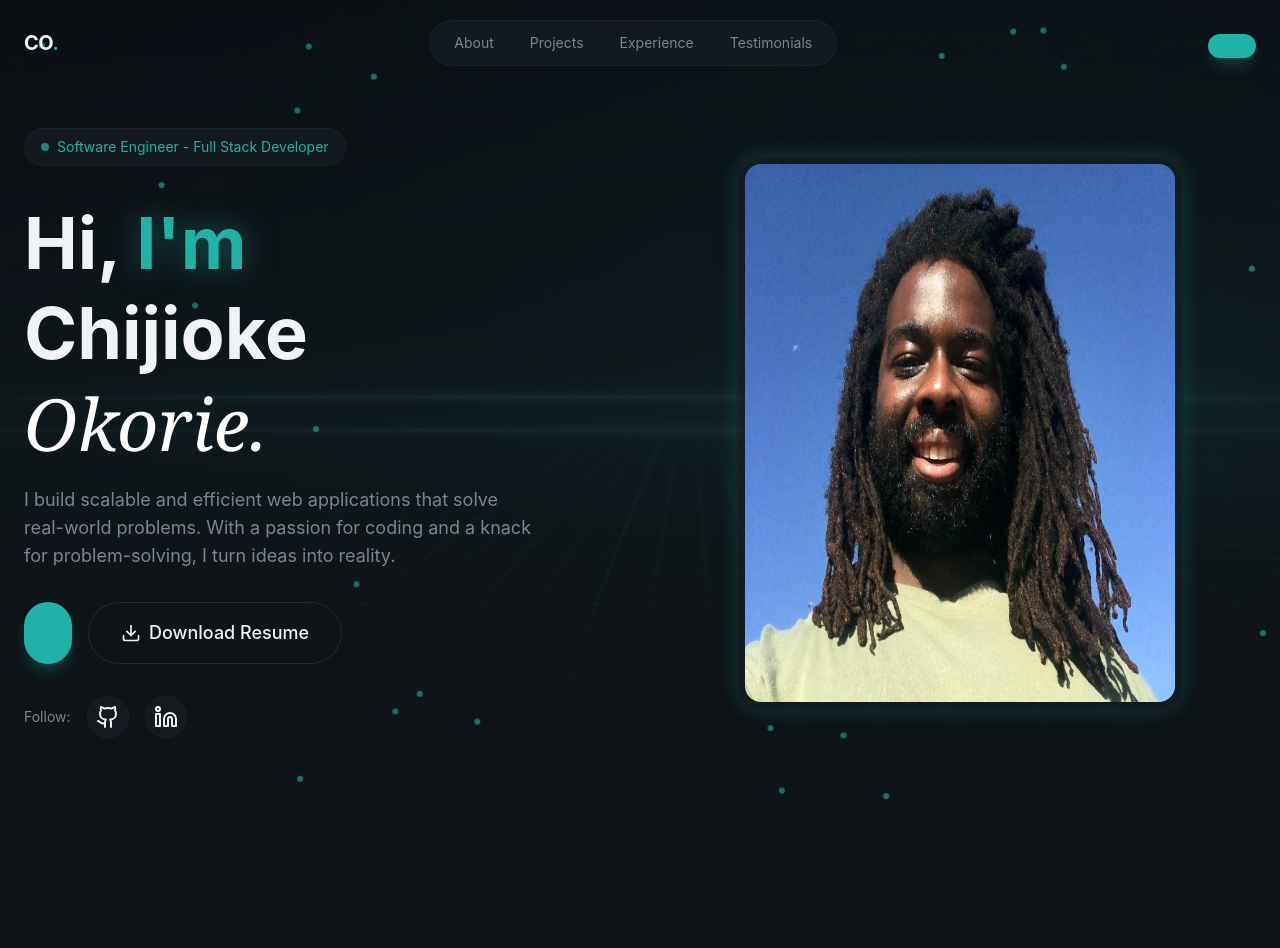
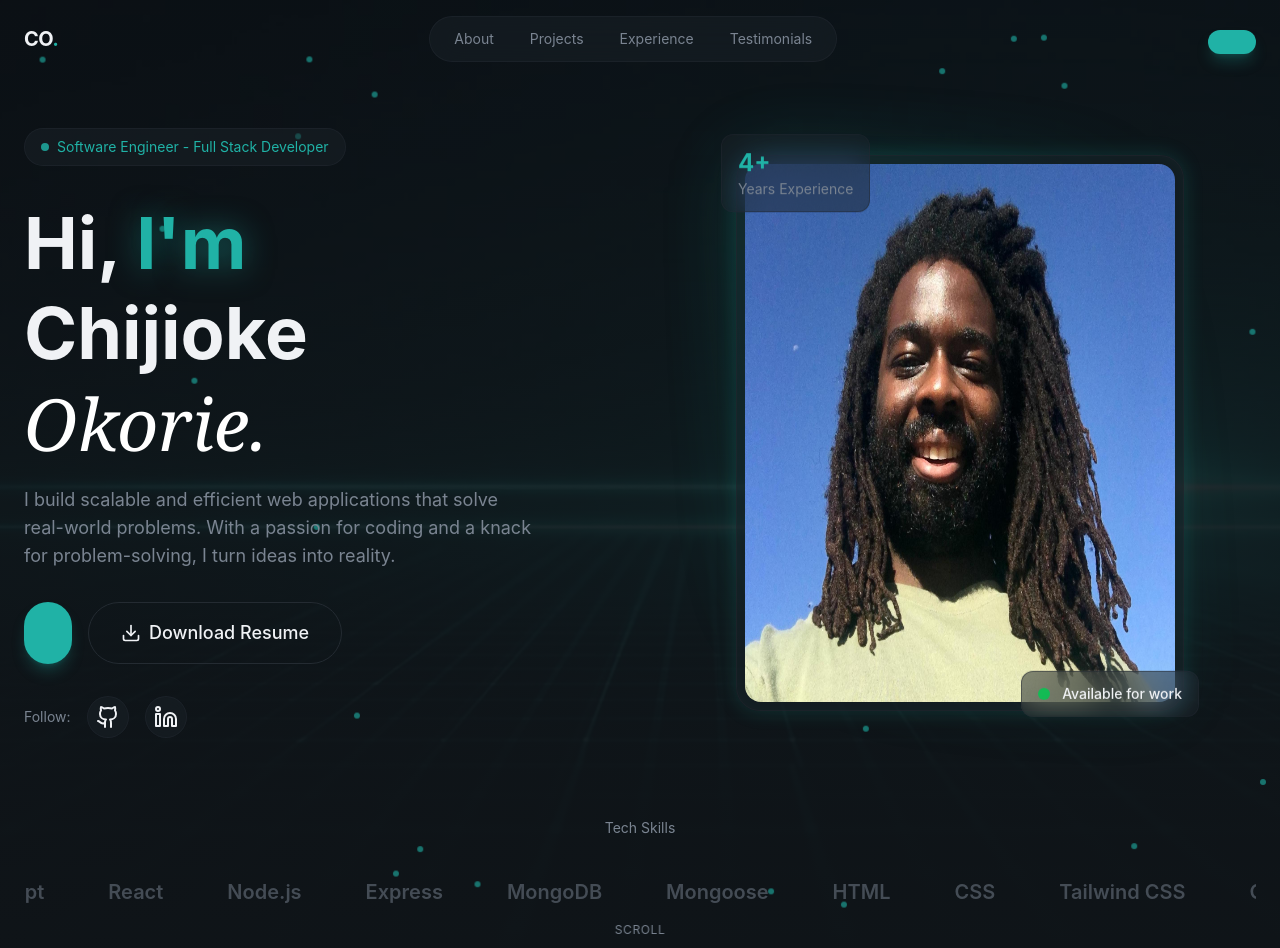
Before and after one commit to cokorie/dev-portfolio, a React (Vite) app: page / in a window 1280 px wide. Shown: the top 948 px of the page. Before the commit the page ends 818 px from the top, so only its background shows below. Built offline with nearby package versions, Linux system fonts and the light colour scheme.

Commit message:
add full hero section with ad'tl styling

```diff
--- a/src/index.css
+++ b/src/index.css
@@ -96,9 +96,37 @@
     }
   }
 
+  @keyframes float {
+    0%,
+    100% {
+      transform: translateY(0);
+    }
+
+    50% {
+      transform: translateY(-10px);
+    }
+  }
+
+  @keyframes marquee {
+    0% {
+      transform: translateX(0%);
+    }
+
+    100% {
+      transform: translateX(-50%);
+    }
+  }
 
   .animate-fade-in {
     animation: fade-in 0.8s ease-out both;
+  }
+
+  .animate-float {
+    animation: float 4s ease-in-out infinite;
+  }
+
+.animate-marquee {
+    animation: marquee 30s linear infinite;
   }
 
   .animation-delay-100 {
--- a/src/layout/Navbar.jsx
+++ b/src/layout/Navbar.jsx
@@ -1,6 +1,6 @@
 import { Button } from "@/components/Button";
 import { Menu, X } from "lucide-react";
-import { useState } from "react";
+import { useEffect, useState } from "react";
 
 const navLinks = [
     { href: "#about", label: "About" },
@@ -11,8 +11,22 @@
 
 export const Navbar = () => {
     const [isMobileMenuOpen, setIsMobileMenuOpen] = useState(false);
+    const [isScrolled, setIsScrolled] = useState(false);
+
+    useEffect(() => {
+        const handleScroll = () => {
+            setIsScrolled(window.scrollY > 50);
+        }
+
+        window.addEventListener("scroll", handleScroll);
+
+        return () => {
+            window.removeEventListener("scroll", handleScroll);
+        }
+    }, []);
+
     return (
-    <header className="fixed top-0 left-0 right-0 bg-transparent py-5 z-50">
+    <header className={`fixed top-0 left-0 right-0 ${isScrolled ? "glass-strong py-3" : "bg-transparent py-4"} z-50`}>
         <nav className="container mx-auto px-6 flex items-center justify-between">
             <a href="#" className="text-xl font-bold tracking-tight hover:text-primary">
                 CO<span className="text-primary">.</span>
--- a/src/sections/Hero.jsx
+++ b/src/sections/Hero.jsx
@@ -1,6 +1,30 @@
 import { Button } from '@/components/Button';
 import { AnimatedBorderButton } from '@/components/AnimatedBorderButton';
-import { ArrowRight, Download, Github, Linkedin } from 'lucide-react';
+import { ArrowRight, ChevronDown, Download, Github, Linkedin } from 'lucide-react';
+
+const skills = [
+    "JavaScript",
+    "React",
+    "Node.js",
+    "Express",
+    "MongoDB",
+    "Mongoose",
+    "HTML",
+    "CSS",
+    "Tailwind CSS",
+    "Git",
+    "EJS",
+    "Python",
+    "Django",
+    "RESTful APIs",
+    "jQuery",
+    "Bootstrap",
+    "Materialize CSS",
+    "Firebase",
+    "SQL",
+    "NoSQL",
+    "PostgreSQL",
+];
 
 export const Hero = () => {
     return (
@@ -70,12 +94,51 @@
                     <div className=" relative animate-fade-in animation-delay-300">
                         {/* Photo */}
                         <div className="relative max-w-md mx-auto">
+                            <div className="absolute inset-0 rounded-3xl bg-gradient-to-br from-primary/30 via-transparent to-primary/10 blur-2xl animate-pulse" />
                             <div className="relative glass rounded-3xl p-2 glow-border">
                                 <img src="/image.jpeg" alt="Chijioke Okorie" className="w-full aspect-[4/5] rounded-2xl" />
+                                {/* Floating Badge */}
+                                <div className="absolute -bottom-4 -right-4 glass rounded-xl px-4 py-3 animate-float">
+                                    <div className="flex items-center gap-3">
+                                        <div className="w-3 h-3 bg-green-500 rounded-full animate-pulse" />
+                                        <span className="text-sm font-medium">Available for work</span>
+                                    </div>
+                                </div>
+                                {/* Stats Badge */}
+                                <div className="absolute -top-4 -left-4 glass rounded-xl px-4 py-3 animate-float animation-delay-500">
+                                    <div className="text-2xl font-bold text-primary">4+</div>
+                                    <div className="text-sm text-muted-foreground">
+                                        Years Experience
+                                    </div>
+                                </div>
                             </div>
                         </div>
                     </div>
                 </div>
+                <div className="mt-20 animate-fade-in animation-delay-600">
+                    <p className="text-sm text-muted-foreground mb-6 text-center">Tech Skills</p>
+                    <div className="relative overflow-hidden">
+                        <div className="flex animate-marquee">
+                            {[...skills, ...skills].map((skill, idx) => (
+                                <div key={idx} className="flex-shrink-0 px-8 py-4">
+                                    <span className="text-xl font-semibold text-muted-foreground/50 hover: text-muted-foreground transition-colors">{skill}</span>
+                                </div>
+                            ))}
+                        </div>
+                    </div>
+                </div>
+            </div>
+            <div
+                className="absolute bottom-8 left-1/2 -translate-x-1/2
+      animate-fade-in animation-delay-800"
+            >
+                <a
+                    href="#about"
+                    className="flex flex-col items-center gap-2 text-muted-foreground hover:text-primary transition-colors group"
+                >
+                    <span className="text-xs uppercase tracking-wider">Scroll</span>
+                    <ChevronDown className="w-6 h-6 animate-bounce" />
+                </a>
             </div>
         </section>
     );
```
